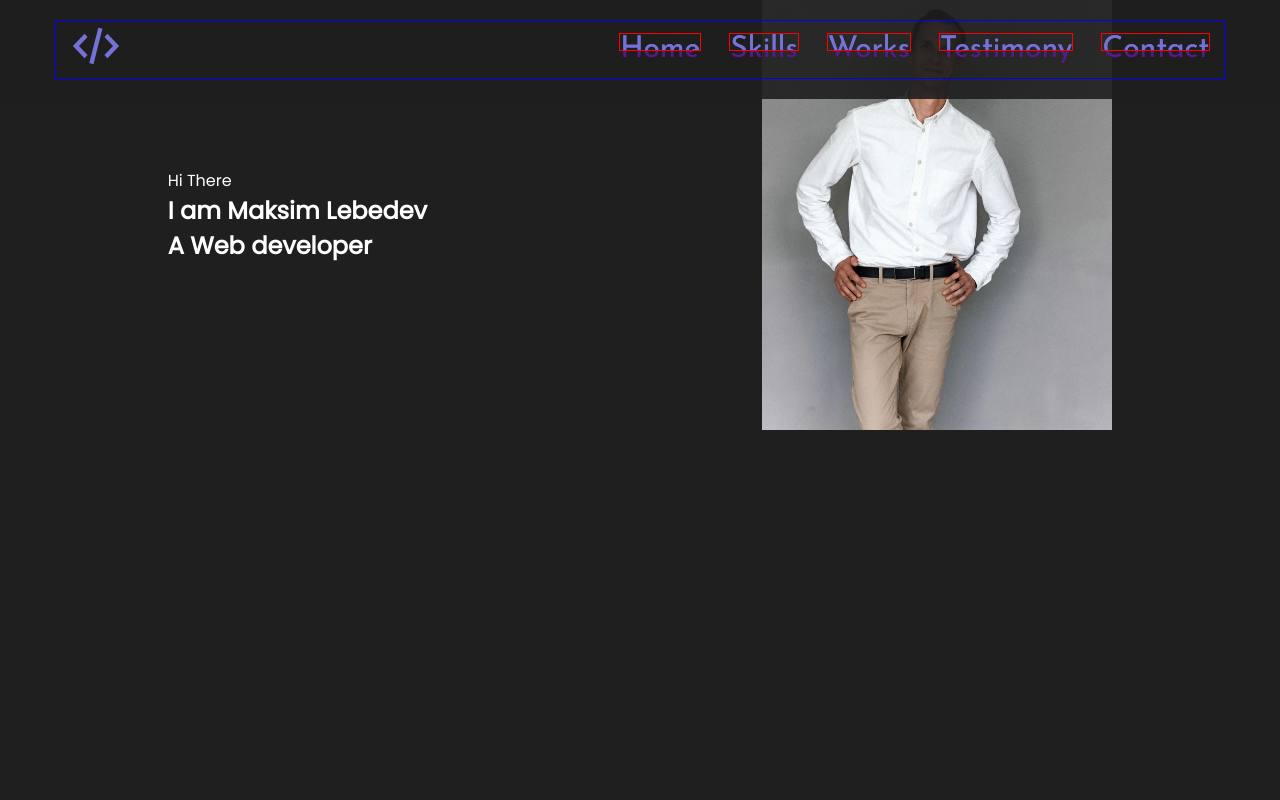
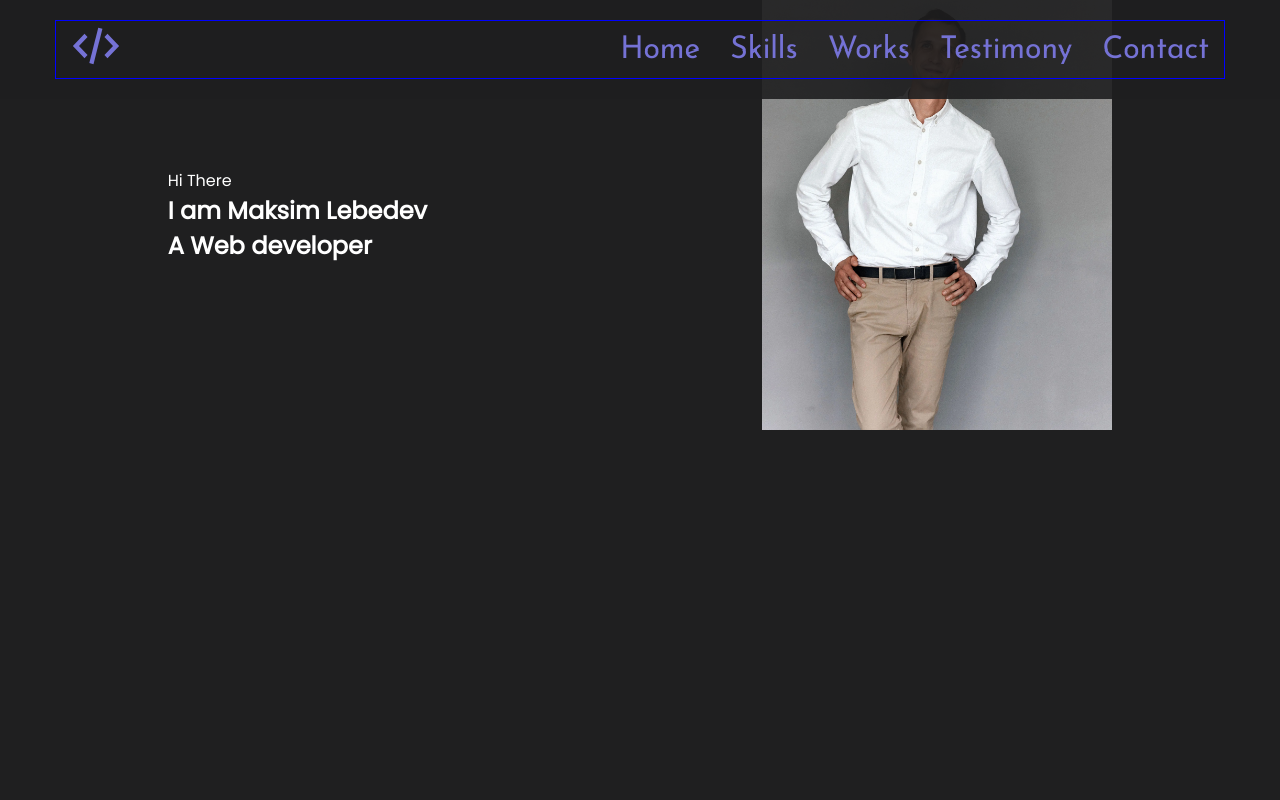
Before and after one commit to MaksLebedev/portfolio, a React app: page / in a window 1280 px wide. Shown: the top 800 px of the page. Built offline with nearby package versions, Linux system fonts and the light colour scheme.

Commit message:
edit headerMenu

```diff
--- a/src/layout/header/headerMenu/HeaderMenu.tsx
+++ b/src/layout/header/headerMenu/HeaderMenu.tsx
@@ -33,15 +33,12 @@
   }
 `;
 
-const ListItem = styled.li`
-  position: relative;
-`;
-
 const Link = styled.a`
   font-family: "Josefin Sans", sans-serif;
   font-weight: 400;
   font-size: 30px;
   text-align: center;
+  color: transparent;
 `;
 
 const Mask = styled.span`
@@ -51,6 +48,48 @@
   display: inline-block;
   height: 50%;
   overflow: hidden;
-  outline: 1px solid red;
+  /* outline: 1px solid red; */
   color: ${theme.colors.accent};
+
+  & + & {
+    top: 50%;
+    span {
+      display: inline-block;
+      transform: translateY(-50%);
+    }
+  }
 `;
+
+const ListItem = styled.li`
+  position: relative;
+
+  &::before {
+    content: "";
+    display: inline-block;
+    height: 3px;
+    background-color: ${theme.colors.accent};
+
+    position: absolute;
+    top: 50%;
+    left: -10px;
+    right: -10px;
+    z-index: 1;
+
+    transform: scale(0);
+  }
+
+  &:hover {
+    &::before {
+      transform: scale(1);
+    }
+
+    ${Mask} {
+      transform: skewX(12deg) translateX(5px);
+      color: ${theme.colors.font};
+
+      & + ${Mask} {
+        transform: skewX(12deg) translateX(-5px);
+      }
+    }
+  }
+`;
```
